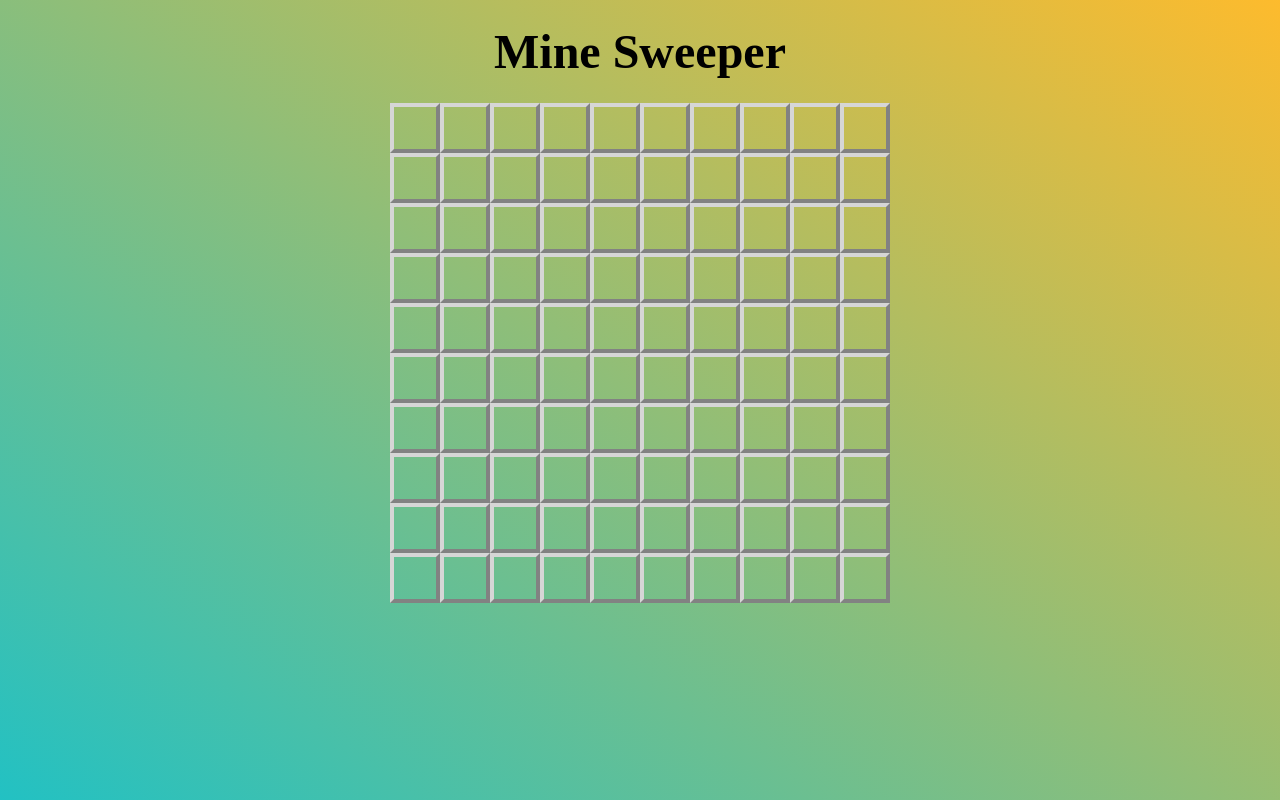
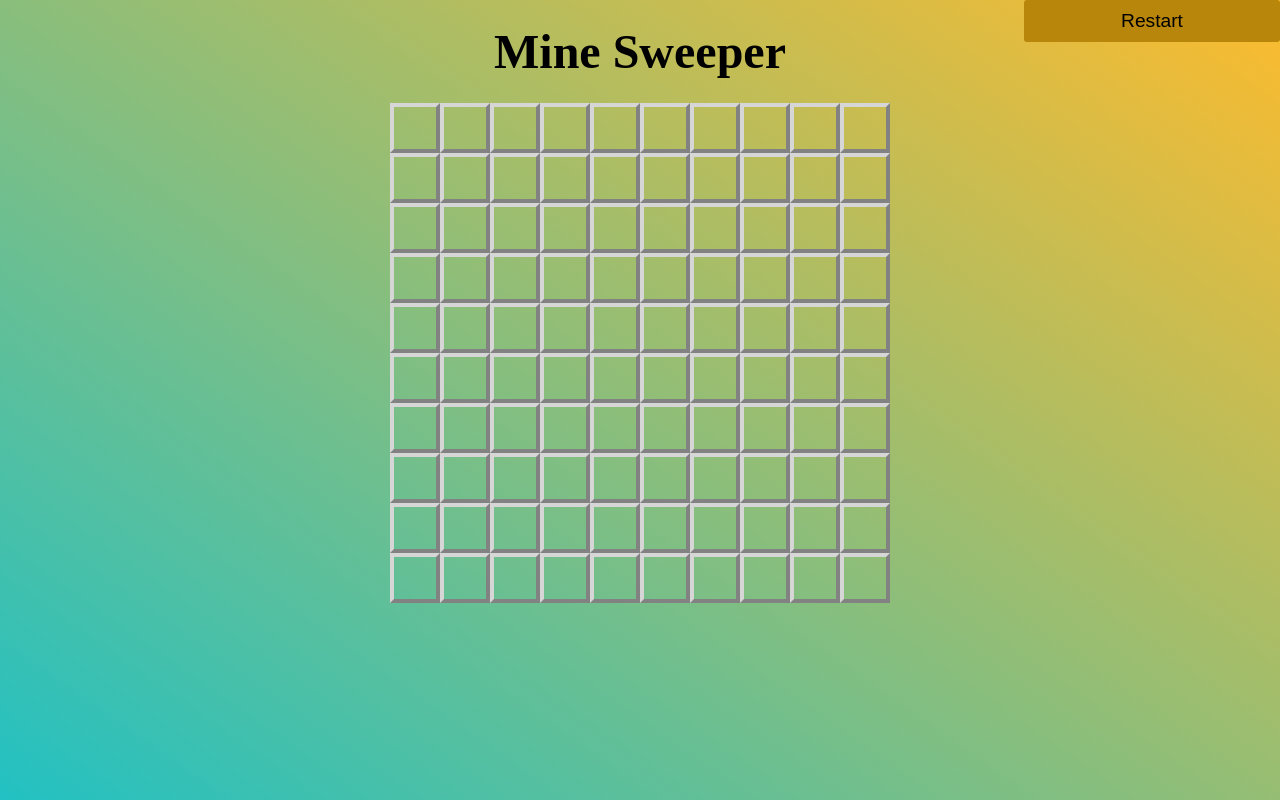
Before and after one commit to smark-1/MineSweeper, a plain HTML site: page index.html in a window 1280 px wide. Drawn offline with Linux system fonts and the light colour scheme.

Commit message:
Added restart button

```diff
--- a/index.css
+++ b/index.css
@@ -3,6 +3,7 @@ body{
     background: linear-gradient(35deg, rgba(34,193,195,1) 0%, rgba(253,187,45,1) 100%);
     height: 100vh;
     margin: 0;
+    overflow: hidden;
 }
 h1{
     text-align: center;
@@ -98,3 +99,29 @@ div[data-mine-count = "7"]::after{
 div[data-mine-count = "8"]::after{
     content: "8";
 }
+
+.container{
+    display: grid;
+    grid-template-columns: 1fr 3fr 1fr;
+}
+.sidebar{
+    padding:10px;
+}
+
+button{
+    box-sizing: border-box;
+    width:100%;
+    border-radius: 3px;
+    outline: hidden;
+    border-style: hidden;
+    background-color: darkgoldenrod;
+    padding: 10px;
+    font-size: 1.2em;
+}
+
+button:hover{
+    background-color: goldenrod;
+}
+button:active{
+    border-style: inset;
+}
--- a/index.html
+++ b/index.html
@@ -7,13 +7,22 @@
     <link href="index.css" rel="stylesheet">
 </head>
 <body>
+<div class="container">
+    <div class="sidebar"></div>
     <div id="play-area">
         <h1>
             Mine Sweeper
         </h1>
         <div class="grid-container" id="board">
         </div>
+
     </div>
+    <div class="settings">
+        <button id="restartButton">
+            Restart
+        </button>
+    </div>
+</div>
     <script src="index.js" ></script>
 </body>
 </html>
--- a/index.js
+++ b/index.js
@@ -211,6 +211,15 @@ function getAdjacentClass(cellLocation, className)
     return numOfAdjacentCells;
 }
 
+function reset(){
+    used = [];
+    gridItemList = [];
+    gameBoard.innerHTML = "";
+    gameBoard.className = "grid-container"
+    gridItemCreate(columns * rows);
+    createMines(mineCount);
+}
+
 document.addEventListener("mousedown", (e) => {
     // left click
     if (e.button === 0)
@@ -238,6 +247,7 @@ document.addEventListener("mouseup", (e) => {
 });
 
 document.getElementById("play-area").addEventListener("contextmenu",(e)=>e.preventDefault());
+document.getElementById("restartButton").addEventListener("click",reset)
 gridItemCreate(columns * rows);
 createMines(mineCount);
 gameBoard.style.gridTemplateColumns=`repeat(${columns}, 1fr)`;
```
